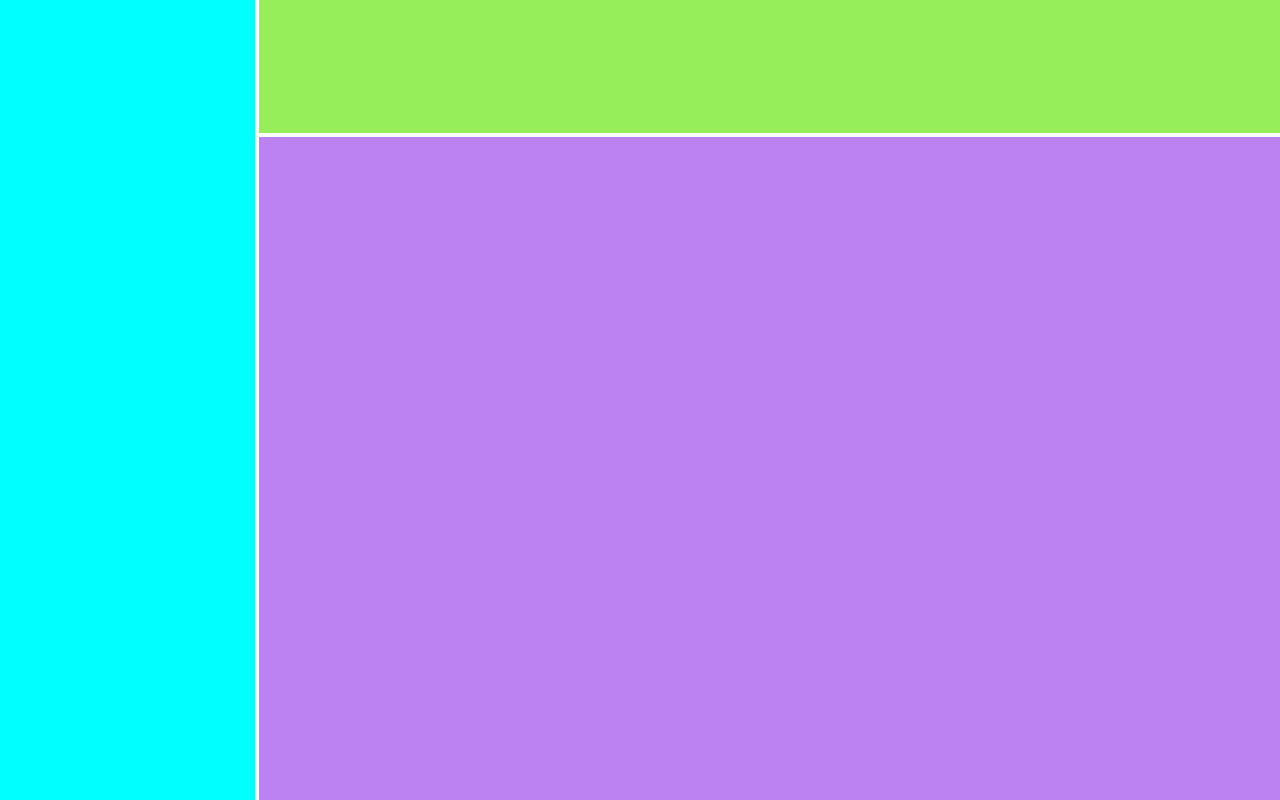
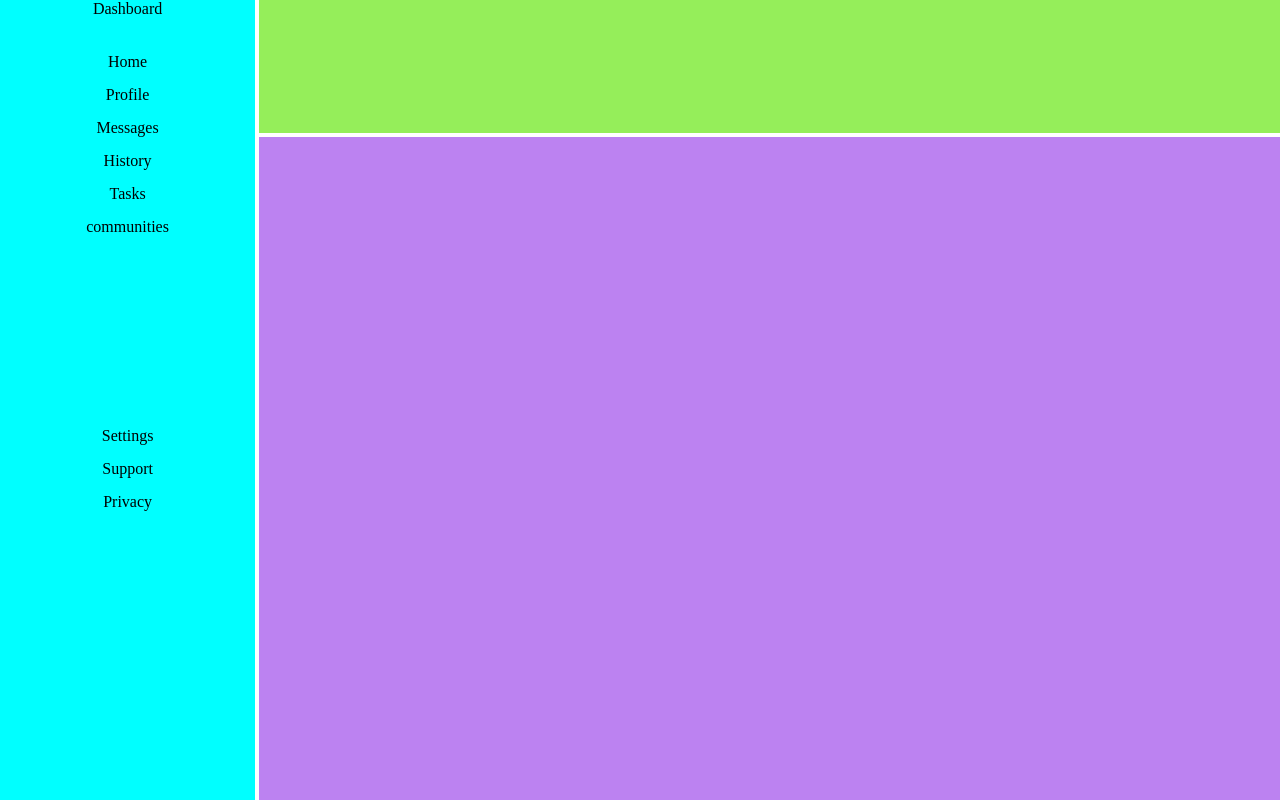
Before and after one commit to YKarsten/admin_dashboard, a plain HTML site: page index.html in a window 1280 px wide. Drawn offline with Linux system fonts and the light colour scheme.

Commit message:
Basic sidebar layout

```diff
--- a/index.html
+++ b/index.html
@@ -14,9 +14,28 @@
         </div>
 
         <div class="sidebar">
-
+            <div class="dashboard">
+                <p>Dashboard</p>
+            </div>
+            <div class="signpost">
+                <ul>
+                    <il>Home</il>
+                    <il>Profile</il>
+                    <il>Messages</il>
+                    <il>History</il>
+                    <il>Tasks</il>
+                    <il>communities</il>
+                </ul>
+            </div>
+            <div class="options">
+                <ul>
+                    <il>Settings</il>
+                    <il>Support</il>
+                    <il>Privacy</il>
+                </ul>
+            </div>
         </div>
-        <div class="articel">
+        <div class="main">
 
         </div>
     </div>
--- a/styles.css
+++ b/styles.css
@@ -23,10 +23,30 @@
     grid-row: 1/ 3;
     grid-column: 1/ 2;
     background-color: aqua;
+
+    display: grid;
+    grid-template-rows: 1fr 7fr 7fr;
   }
 
-  .articel {
+  .main {
     grid-row: 2/3;
     grid-column: 2/3;
     background-color: rgb(188, 130, 241);
   }
+
+  .dashbord {
+    grid-row: 1/ 2;
+  }
+  /* .signpost and .options seem to snap into grid automatically */
+
+  .signpost ul {
+    display: grid;
+    grid-template-rows: repeat(5, auto-fit);
+    gap: 15px;
+  }
+
+  .options ul {
+    display: grid;
+    grid-template-rows: repeat(3, auto-fit);
+    gap: 15px;
+  }
```
